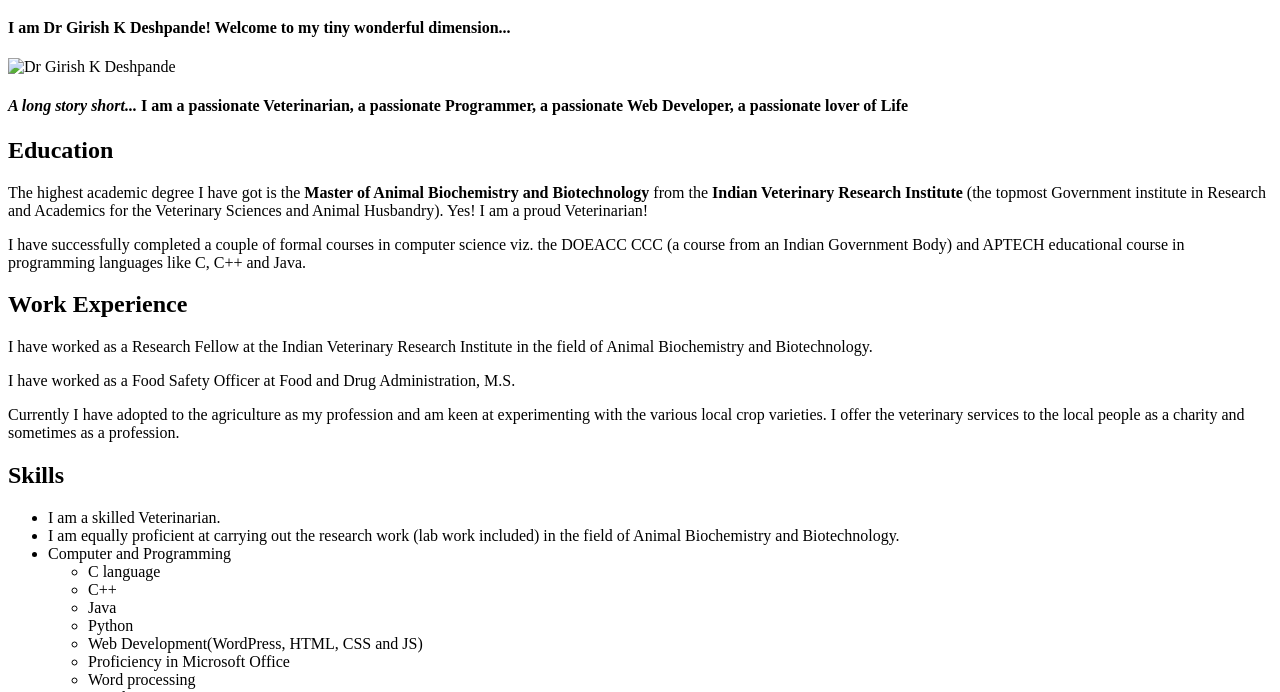
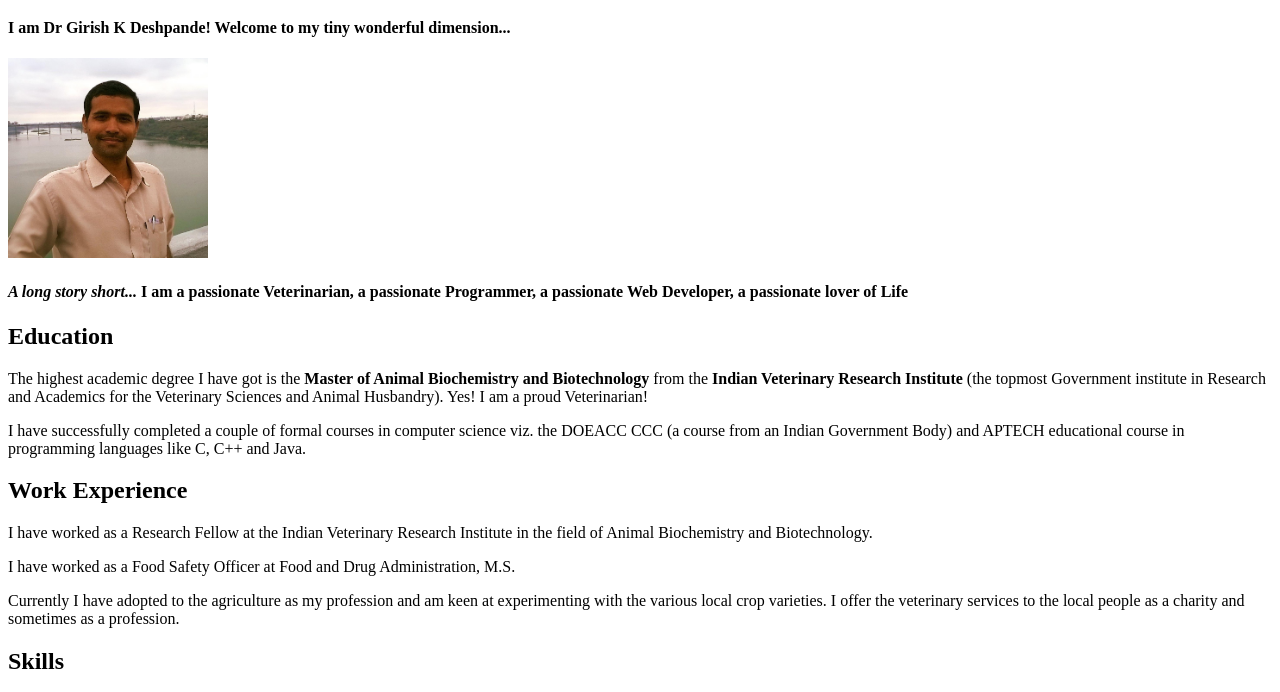
Before and after one commit to girishkdesh/Resume, a plain HTML site: page index.html in a window 1280 px wide. Shown: the part 61-753 px from the top of the page. Drawn offline with Linux system fonts and the light colour scheme; the site is published under a folder, as on GitHub Pages, so addresses that start at the root find nothing.

Commit message:
Update index.html

```diff
--- a/index.html
+++ b/index.html
@@ -8,7 +8,7 @@
 <body>
     <h1>Hello world! Dr Girish here!</h1>
     <h4>I am Dr Girish K Deshpande! Welcome to my tiny wonderful dimension...</h4>
-    <img src="/resources/drgirish.jpg" alt="Dr Girish K Deshpande" height="200px">
+    <img src="resources/drgirish.jpg" alt="Dr Girish K Deshpande" height="200px">
     <!-- Summary -->
     <h4><em>A long story short...</em> I am a passionate Veterinarian, a passionate Programmer, a passionate Web Developer, a passionate lover of Life</h4>
     <!-- Education -->
```
